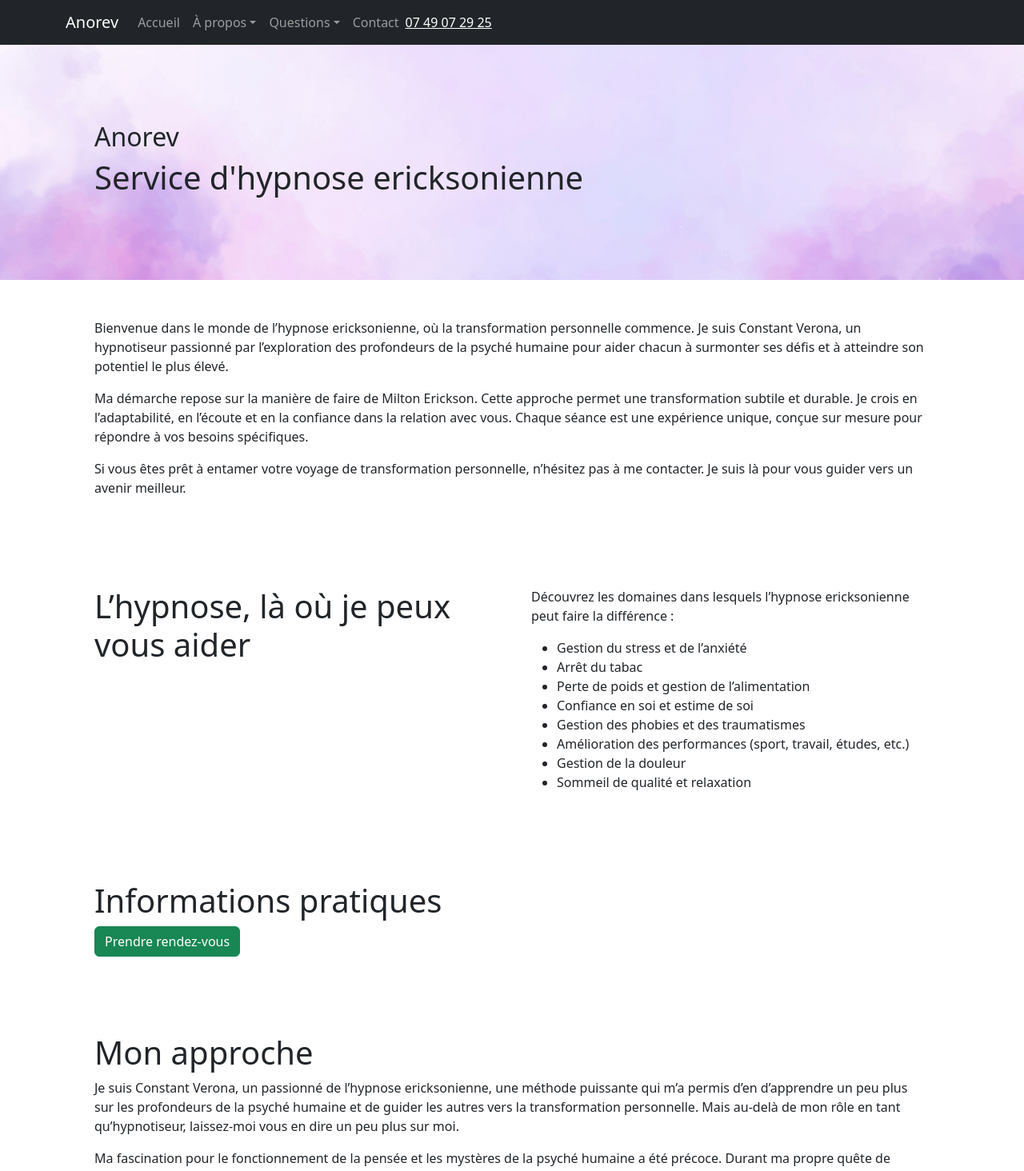
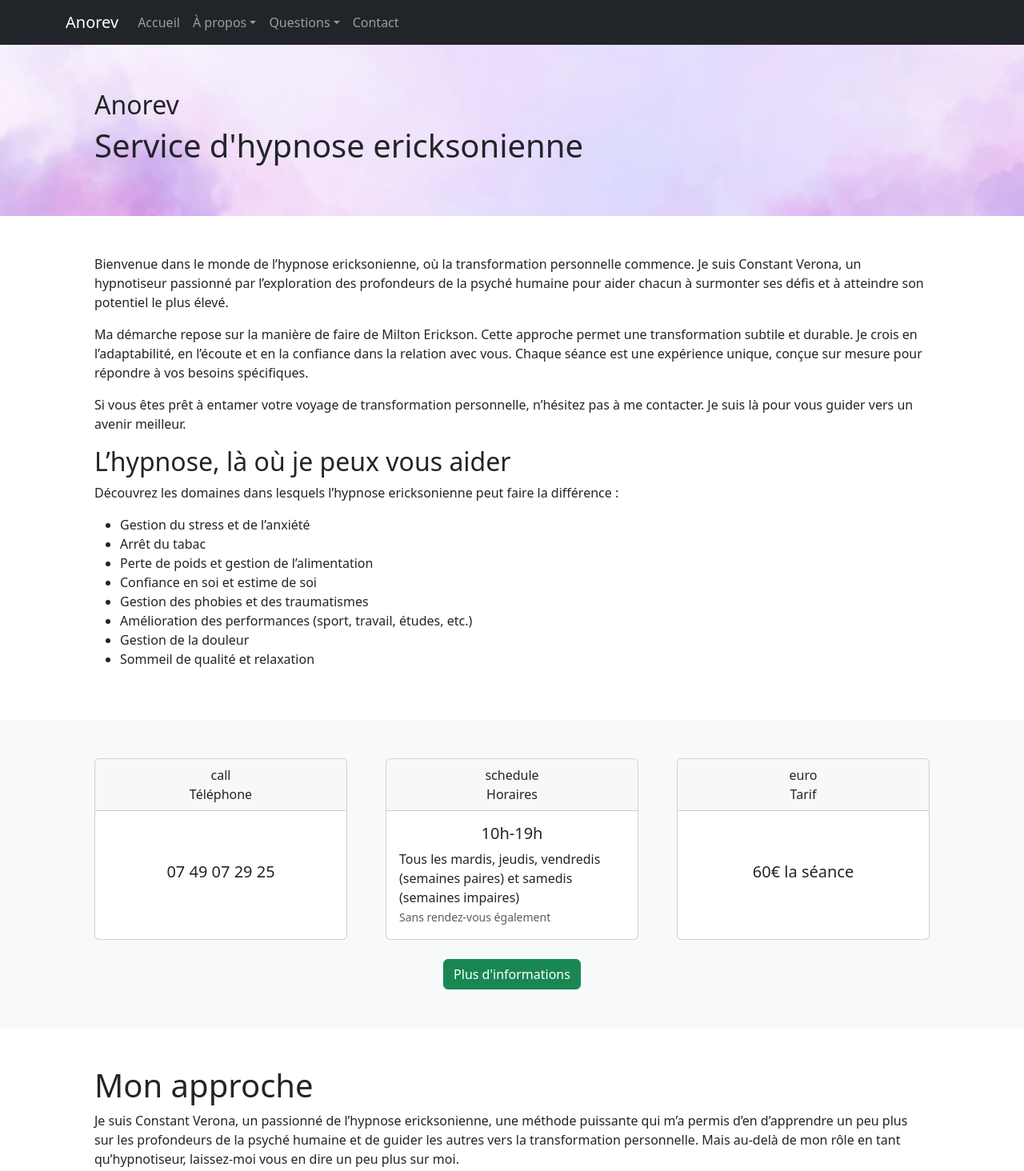
Before and after one commit to ValerianVrn/Anorev, a React (Create React App) app in the folder anorev/: page / in a window 1280 px wide. Shown: the top 1464 px of the page at 80% size. Built offline with nearby package versions, Linux system fonts and the light colour scheme.

Commit message:
feat: home page info

```diff
--- a/anorev/src/components/Contact.js
+++ b/anorev/src/components/Contact.js
@@ -15,6 +15,7 @@ export default function Contact() {
                     <Col>
                         <iframe
                             src="https://www.google.com/maps/embed?pb=!1m18!1m12!1m3!1d5213.245604252889!2d2.574836648144457!3d49.20771470990557!2m3!1f0!2f0!3f0!3m2!1i1024!2i768!4f13.1!3m3!1m2!1s0x47e637a9047756af%3A0x1394a6565ef5904d!2sHypnose%20Ericksonienne%20-%20Constant%20Verona!5e0!3m2!1sen!2sfr!4v1700080157043!5m2!1sen!2sfr"
+                            title="address"
                             loading="lazy"
                             width="100%"
                             height="100%">
--- a/anorev/src/components/Navigation.js
+++ b/anorev/src/components/Navigation.js
@@ -25,7 +25,6 @@ export default function Navigation() {
                 <NavDropdown.Item href="#questions-why-erickson">Pourquoi choisir l'hypnose ericksonienne?</NavDropdown.Item>
               </NavDropdown>
                 <Nav.Link href="#contact">Contact</Nav.Link>
-              <Navbar.Text><a href="tel:+33749072925">07 49 07 29 25</a></Navbar.Text>
             </Nav>
           </Navbar.Collapse>
         </Container>
--- a/anorev/src/pages/Home.js
+++ b/anorev/src/pages/Home.js
@@ -1,5 +1,6 @@
 import React, { useEffect, useState } from "react";
 import Button from 'react-bootstrap/Button';
+import Card from 'react-bootstrap/Card';
 import Container from 'react-bootstrap/Container';
 import Row from 'react-bootstrap/Row';
 import Col from 'react-bootstrap/Col';
@@ -36,19 +37,15 @@ export default function Home() {
         <Container id="home" fluid className="mx-0 px-0 cover-container">
             <Image src="cover.jpg" className="w-100 object-fit-cover" style={{ height: imageHeight }}/>
             <Container id="text-overlay" className="p-5 gx-5 text-overlay">
-                <h2 className="pt-5">Anorev</h2>
-                <h1 className="pb-5">Service d'hypnose ericksonienne</h1>
+                <h2 className="pt-2">Anorev</h2>
+                <h1 className="pb-2">Service d'hypnose ericksonienne</h1>
             </Container>
         </Container>
         <Container className="p-5">
             <p>Bienvenue dans le monde de l’hypnose ericksonienne, où la transformation personnelle commence. Je suis Constant Verona, un hypnotiseur passionné par l’exploration des profondeurs de la psyché humaine pour aider chacun à surmonter ses défis et à atteindre son potentiel le plus élevé.</p>
             <p>Ma démarche repose sur la manière de faire de Milton Erickson. Cette approche permet une transformation subtile et durable. Je crois en l’adaptabilité, en l’écoute et en la confiance dans la relation avec vous. Chaque séance est une expérience unique, conçue sur mesure pour répondre à vos besoins spécifiques.</p>
             <p>Si vous êtes prêt à entamer votre voyage de transformation personnelle, n’hésitez pas à me contacter. Je suis là pour vous guider vers un avenir meilleur.</p>
-        </Container>
-        <Container className="p-5">
-            <Row className="gx-5">
-                <Col><h1>L’hypnose, là où je peux vous aider</h1></Col>
-                <Col>
+            <h2>L’hypnose, là où je peux vous aider</h2>
             <p>Découvrez les domaines dans lesquels l’hypnose ericksonienne peut faire la différence :</p>
             <ul>
                 <li>Gestion du stress et de l’anxiété</li>
@@ -60,12 +57,45 @@ export default function Home() {
                 <li>Gestion de la douleur</li>
                 <li>Sommeil de qualité et relaxation</li>
             </ul>
+
+        </Container>
+        <Container fluid className="mx-0 px-0 bg-light">
+        <Container className="p-5">
+            <Row className="gx-5">
+                <Col>
+                    <Card className="h-100">
+                        <Card.Header className="d-flex flex-column align-items-center justify-content-center"><span class="material-icons">call</span>Téléphone</Card.Header>
+                        <Card.Body className="d-flex flex-column align-items-center justify-content-center">
+                            <Card.Title href="tel:+33749072925">07 49 07 29 25</Card.Title>
+                        </Card.Body>
+                    </Card>
+                </Col>
+                <Col>
+                    <Card className="h-100">
+                        <Card.Header className="d-flex flex-column align-items-center justify-content-center"><span class="material-icons">schedule</span>Horaires</Card.Header>
+                        <Card.Body className="d-flex flex-column align-items-center justify-content-center">
+                            <Card.Title>10h-19h</Card.Title>
+                            <Card.Text>
+                                Tous les mardis, jeudis, vendredis (semaines paires) et samedis (semaines impaires)<br/>
+                                <small className="text-muted">Sans rendez-vous également</small>
+                            </Card.Text>
+                        </Card.Body>
+                    </Card>
+                </Col>
+                <Col>
+                    <Card className="h-100">
+                        <Card.Header className="d-flex flex-column align-items-center justify-content-center"><span class="material-icons">euro</span>Tarif</Card.Header>
+                        <Card.Body className="d-flex flex-column align-items-center justify-content-center">
+                            <Card.Title>60€ la séance</Card.Title>
+                        </Card.Body>
+                    </Card>
                 </Col>
             </Row>
+            <Container className="pt-4 d-flex justify-content-center">
+                <Button variant="success" href="#contact">Plus d'informations</Button>
             </Container>
-        <Container className="p-5">
-            <h1>Informations pratiques</h1>
-                <Button variant="success">Prendre rendez-vous</Button>
+        </Container>
+
         </Container>
         <About/>
         <Questions/>
```
Lines whose indentation alone changed are shown as unchanged.
